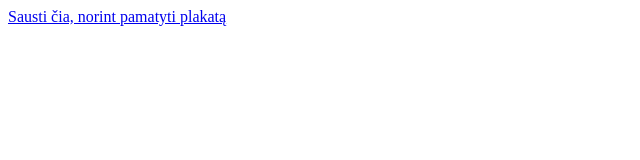
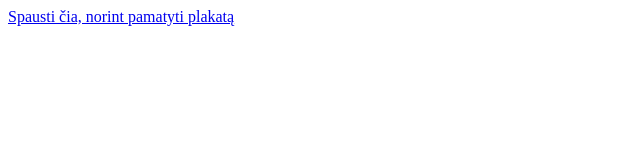
Before and after one commit to Skaliaras/Kiketa, a plain HTML site: page index.html in a window 1280 px wide. Shown: the full height of the page, 0-640 px from the left. Drawn offline with Linux system fonts and the light colour scheme.

Commit message:
Update index.html

```diff
--- a/index.html
+++ b/index.html
@@ -1,3 +1,3 @@
 <html>
- <p><a href="https://github.com/Skaliaras/Kiketa/blob/main/Plakatas.pdf">Sausti čia, norint pamatyti plakatą</a></p>
+ <p><a href="https://github.com/Skaliaras/Kiketa/blob/main/Plakatas.pdf">Spausti čia, norint pamatyti plakatą</a></p>
 </html>
```
